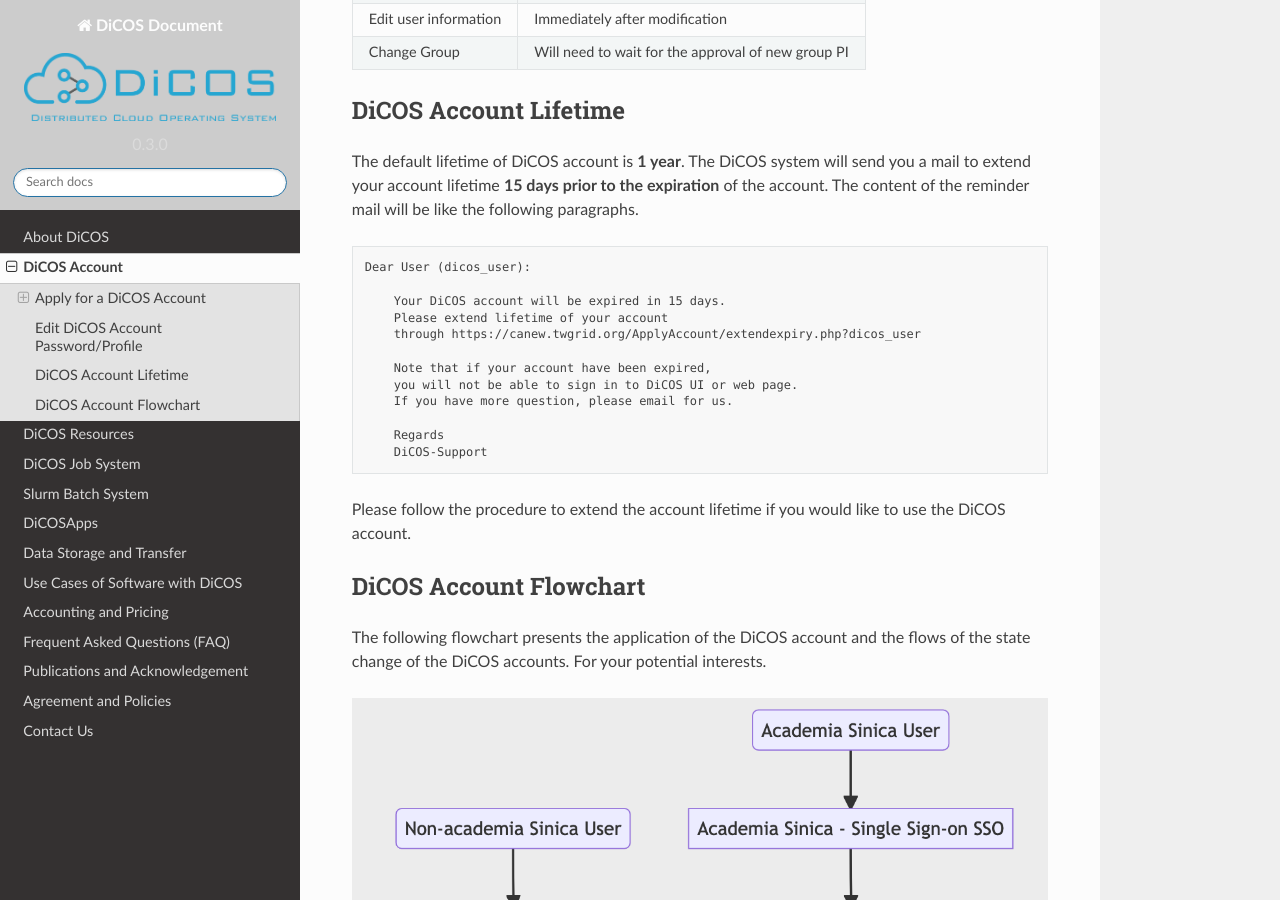
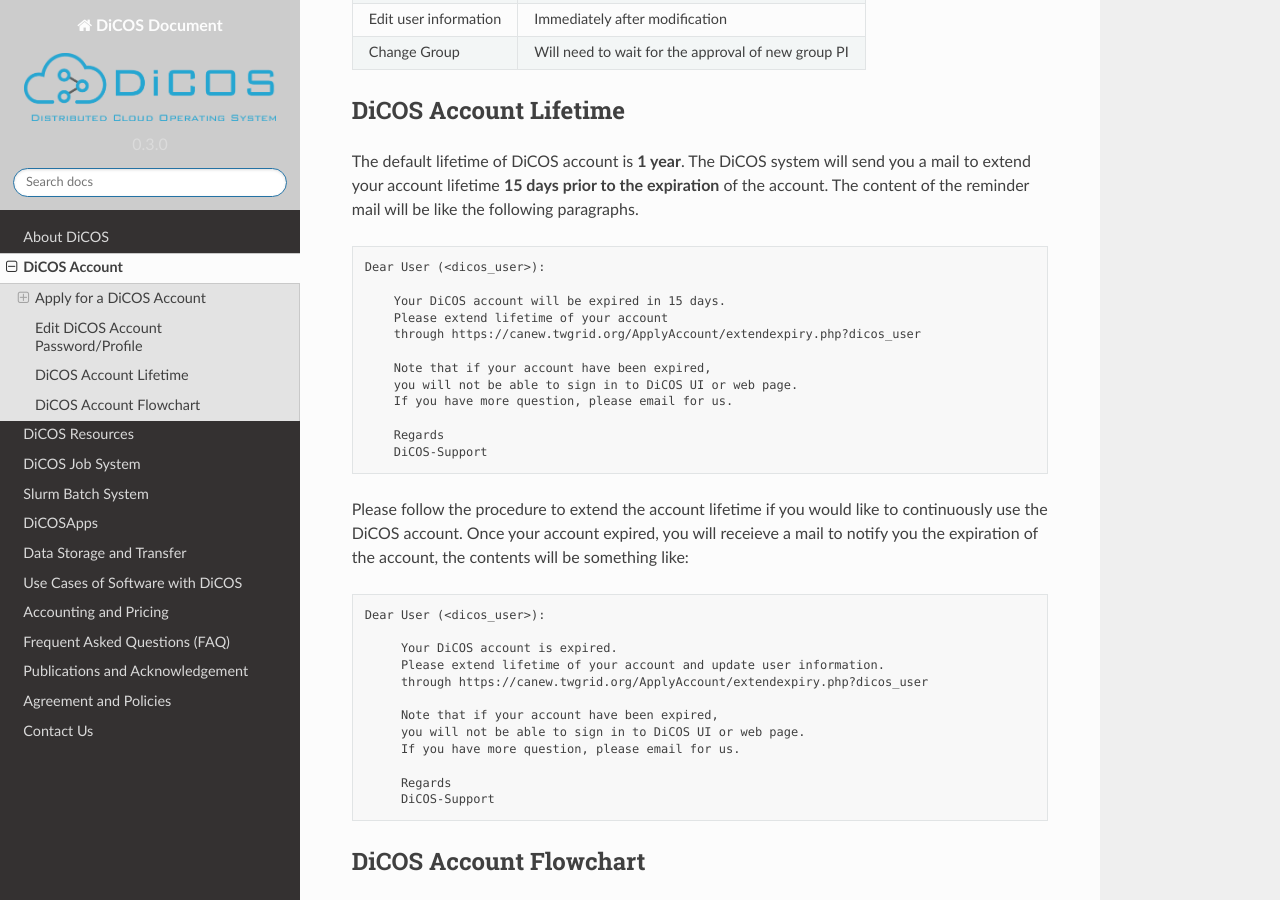
Before and after one commit to ASGCOPS/dicos_document, a Sphinx documentation site: the page built from docs/source/dicos_account.rst, in a window 1280 px wide and 900 px high, scrolled down 3201 px. Built offline with Sphinx 7.4.7 and the Read the Docs theme 2.0.0, drawn with Linux system fonts in a browser that asks for light colours.

Commit message:
Edit dicos_account.rst

```diff
--- a/docs/source/dicos_account.rst
+++ b/docs/source/dicos_account.rst
@@ -123,7 +123,22 @@
        DiCOS-Support
 
 
-Please follow the procedure to extend the account lifetime if you would like to use the DiCOS account.
+Please follow the procedure to extend the account lifetime if you would like to continuously use the DiCOS account. Once your account expired, you will receieve a mail to notify you the expiration of the account, the contents will be something like:
+
+::
+
+   Dear User (<dicos_user>):
+
+        Your DiCOS account is expired.
+        Please extend lifetime of your account and update user information.
+        through https://canew.twgrid.org/ApplyAccount/extendexpiry.php?dicos_user
+
+        Note that if your account have been expired,
+        you will not be able to sign in to DiCOS UI or web page.
+        If you have more question, please email for us.
+
+        Regards
+        DiCOS-Support
 
 
 ==========================
```
Also changed, not shown: other parts of docs/source/dicos_account.rst (+1 -1 lines).
